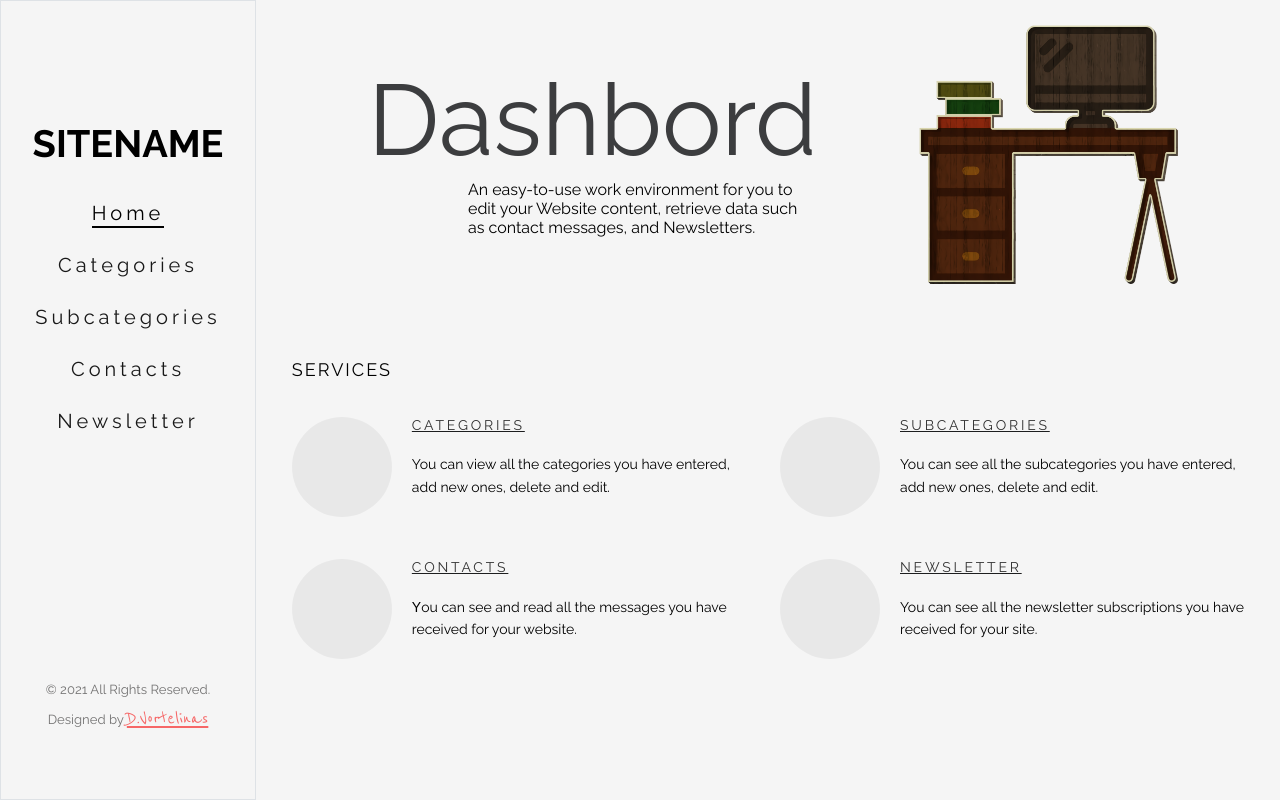
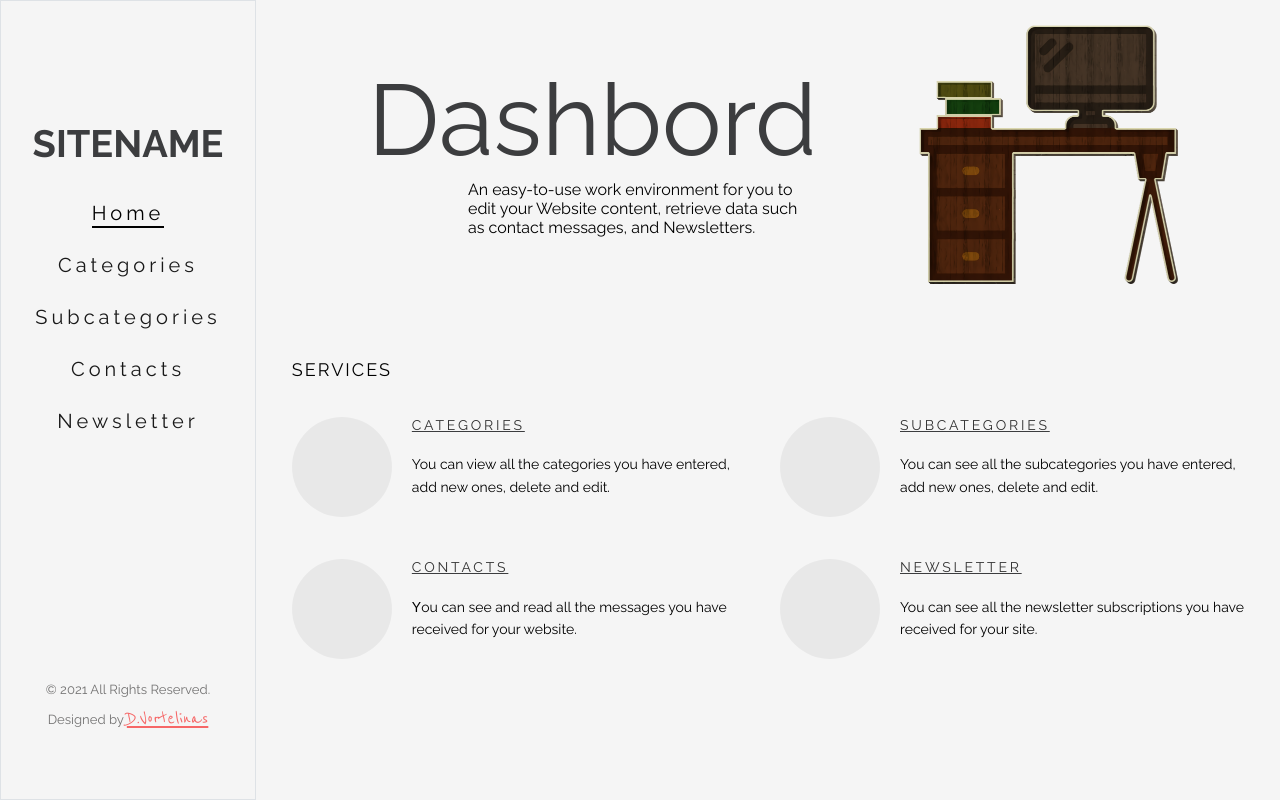
Before and after one commit to jvorte/dashboard, a PHP site: page / in a window 1280 px wide. Run offline with PHP 8.4, Linux system fonts and the light colour scheme; some libraries are stand-ins or nearby versions.

Commit message:
First Commit

```diff
--- a/categories.html
+++ b/categories.html
@@ -64,7 +64,7 @@
 				  </div>
 
 				  <div class="col">
-					<div class="top-area"></div>
+					<div class="top-area animate-box"></div>
 				  </div>
 
 			  </div>
--- a/contact.html
+++ b/contact.html
@@ -63,7 +63,7 @@
 				  </div>
 
 				  <div class="col">
-					<div class="top-area"></div>
+					<div class="top-area animate-box"></div>
 				  </div>
 
 			  </div>
--- a/css/style.css
+++ b/css/style.css
@@ -19,7 +19,7 @@ body {
   font-weight: 300;
   font-size: 14px;
   line-height: 1.6;
-  color: rgba(0, 0, 0, 0.5);
+  color: #3c3d3f;
   background: whitesmoke;
 }
 /* top title for site */
@@ -58,7 +58,7 @@ body {
 }
 
 a {
-  color: #1d1e1f;
+  color: #3c3d3f;
   -webkit-transition: 0.5s;
   -o-transition: 0.5s;
   transition: 0.5s;
@@ -165,7 +165,7 @@ figure figcaption {
   }
 }
 #fh5co-aside #fh5co-logo a {
-  color: #000;
+  color:#3c3d3f;
   text-decoration: none;
 }
 #fh5co-aside #fh5co-logo a span {
--- a/index.html
+++ b/index.html
@@ -70,7 +70,7 @@
 						<h6 id="site-subtitle">An easy-to-use work environment for you to edit your Website content, retrieve data such as contact messages, and Newsletters.</h6>
 					  </div>
 
-					  <div class="col">
+					  <div class="col animate-box">
 						<div class="top-area"></div>
 					  </div>
 
--- a/newsletter.html
+++ b/newsletter.html
@@ -67,7 +67,7 @@
 					  </div>
 
 					  <div class="col">
-						<div class="top-area"></div>
+						<div class="top-area animate-box"></div>
 					  </div>
 
 				  </div>
--- a/subcategories.html
+++ b/subcategories.html
@@ -64,7 +64,7 @@
 				  </div>
 
 				  <div class="col">
-					<div class="top-area"></div>
+					<div class="top-area animate-box"></div>
 				  </div>
 
 			  </div>
```
Also changed, not shown: images/office-desk.png (added).
